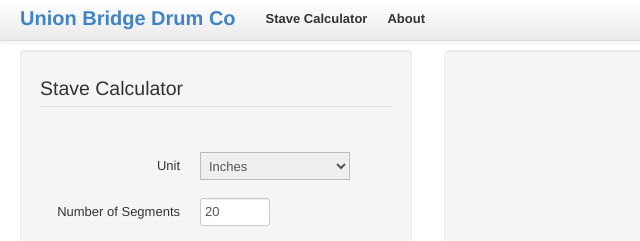
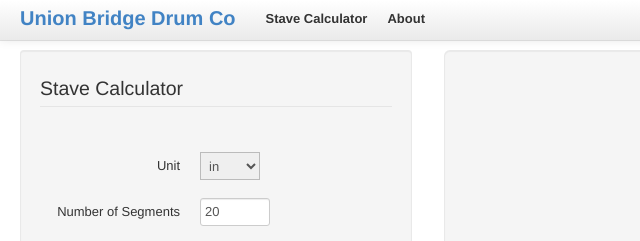
Before and after one commit to toddtreece/union-bridge-drums, a plain HTML site: page index.html in a window 1280 px wide. Shown: the top 241 px of the page, 0-640 px from the left. Drawn offline with nearby package versions, Linux system fonts and the light colour scheme.

Commit message:
fixes unit select width

```diff
--- a/index.html
+++ b/index.html
@@ -53,9 +53,9 @@
               <div class="control-group">
                 <label class="control-label" for="stave_count">Unit</label>
                 <div class="controls">
-                  <select class="input-medium" name="unit" id="unit">
-                    <option value="&quot;">Inches</option>
-                    <option value="cm">Centimeters</option>
+                  <select class="input-mini" name="unit" id="unit">
+                    <option value="&quot;">in</option>
+                    <option value="cm">cm</option>
                   </select>
                 </div>
               </div>
```
